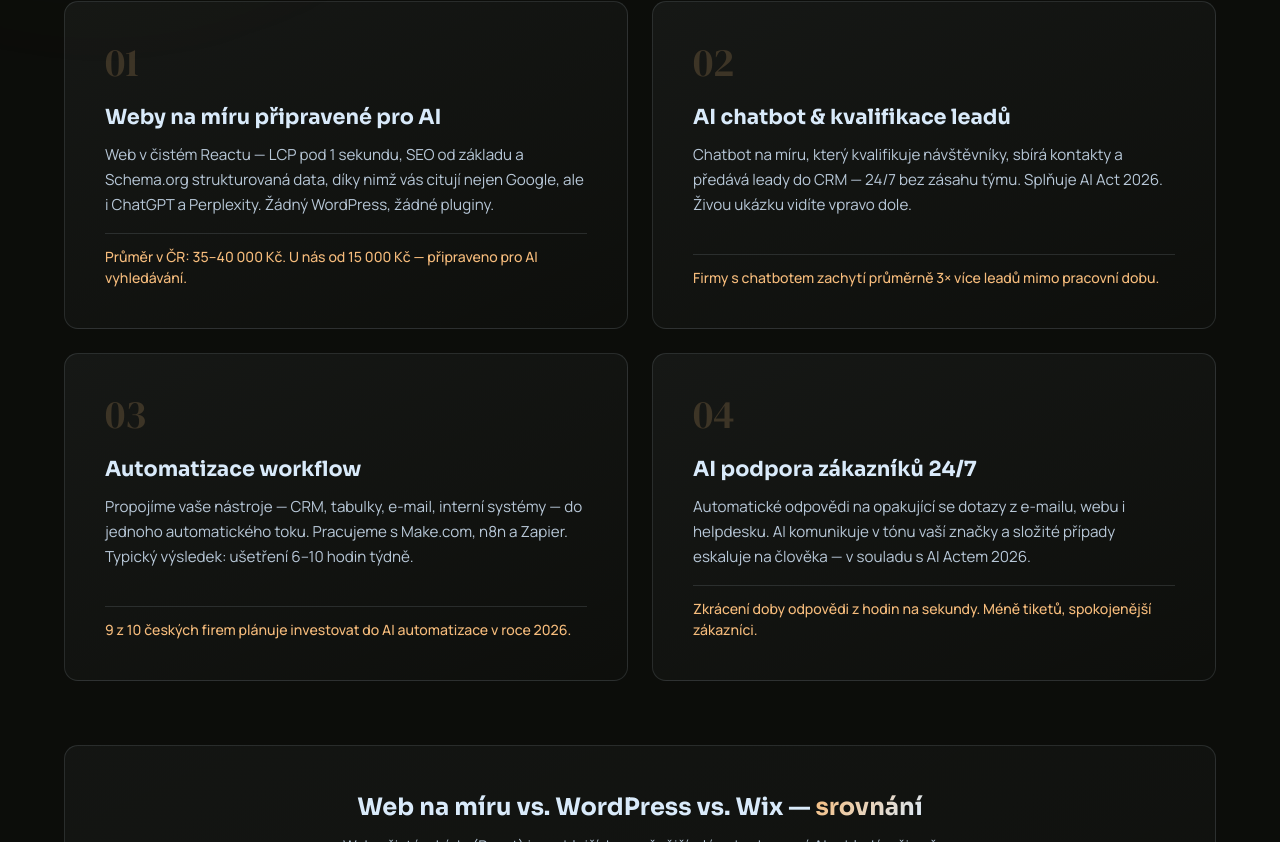
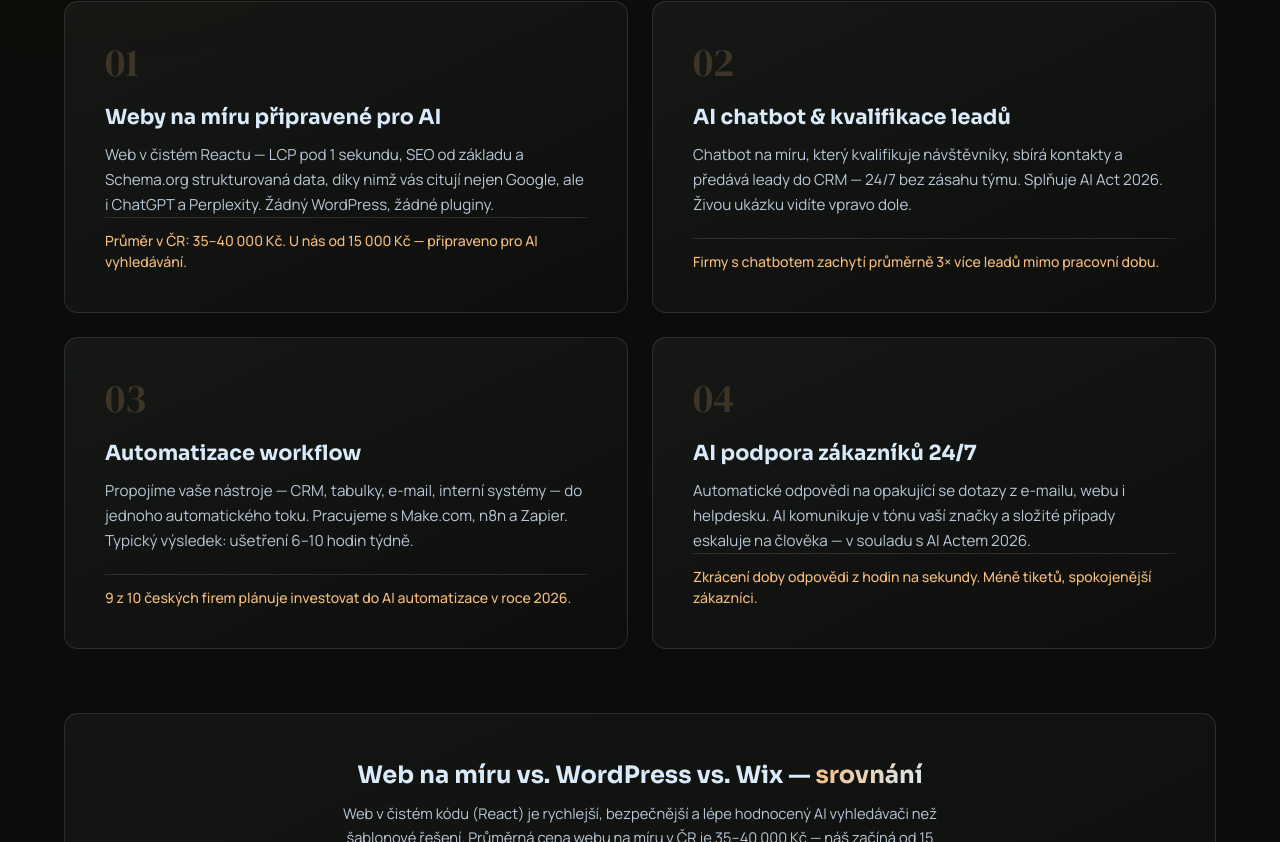
Before and after one commit to lukascervenka1/Aimplementace.cz, a React (Vite) app: page / in a window 1280 px wide. Shown: the part 1122-1964 px from the top of the page. Built offline with nearby package versions, Linux system fonts and the light colour scheme.

Commit message:
Fix service card alignment — body wrapper with flex:1 pushes benefit to bottom

```diff
--- a/src/components/Services.css
+++ b/src/components/Services.css
@@ -58,6 +58,10 @@
     text-shadow: 0 0 28px rgba(246, 188, 124, 0.45);
 }
 
+.service-card-body {
+    flex: 1;
+}
+
 .service-title {
     font-size: 1.3rem;
     margin-bottom: 0.75rem;
@@ -67,9 +71,8 @@
 .service-description {
     color: var(--text-muted);
     font-size: 0.95rem;
-    margin-bottom: 1rem;
+    margin-bottom: 0;
     line-height: 1.65;
-    flex: 1;
 }
 
 .service-benefit {
@@ -79,7 +82,6 @@
     padding-top: 0.75rem;
     border-top: 1px solid var(--border);
     line-height: 1.5;
-    margin-top: auto;
 }
 
 /* Comparison table */
--- a/src/components/Services.jsx
+++ b/src/components/Services.jsx
@@ -42,9 +42,11 @@ const Services = () => {
                 <div className="services-grid">
                     {services.map((service, index) => (
                         <article key={index} className={`service-card reveal reveal-delay-${index + 1}`}>
-                            <span className="service-number" aria-hidden="true">{service.icon}</span>
-                            <h3 className="service-title">{service.title}</h3>
-                            <p className="service-description">{service.description}</p>
+                            <div className="service-card-body">
+                                <span className="service-number" aria-hidden="true">{service.icon}</span>
+                                <h3 className="service-title">{service.title}</h3>
+                                <p className="service-description">{service.description}</p>
+                            </div>
                             <p className="service-benefit">{service.benefit}</p>
                         </article>
                     ))}
```
